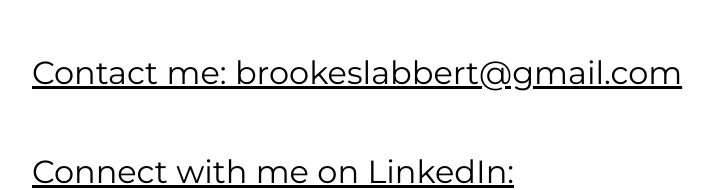
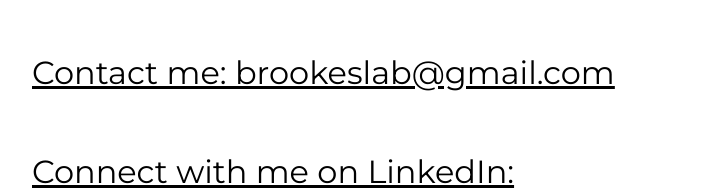
Before and after one commit to bslab83/bslab83.github.io, a plain HTML site: page index.html in a window 1280 px wide. Shown: the part 3376-3566 px from the top of the page, without its empty margins (268-982 px from the left). Drawn offline with Linux system fonts and the light colour scheme.

Commit message:
Update index.html

```diff
--- a/index.html
+++ b/index.html
@@ -164,7 +164,7 @@ font-weight: bold;
 
         <p class="custom-text">
       Contact me:
-      brookeslabbert@gmail.com </p>
+      brookeslab@gmail.com </p>
       <p class="custom-text"> Connect with me on LinkedIn:
 </p>
 
```
